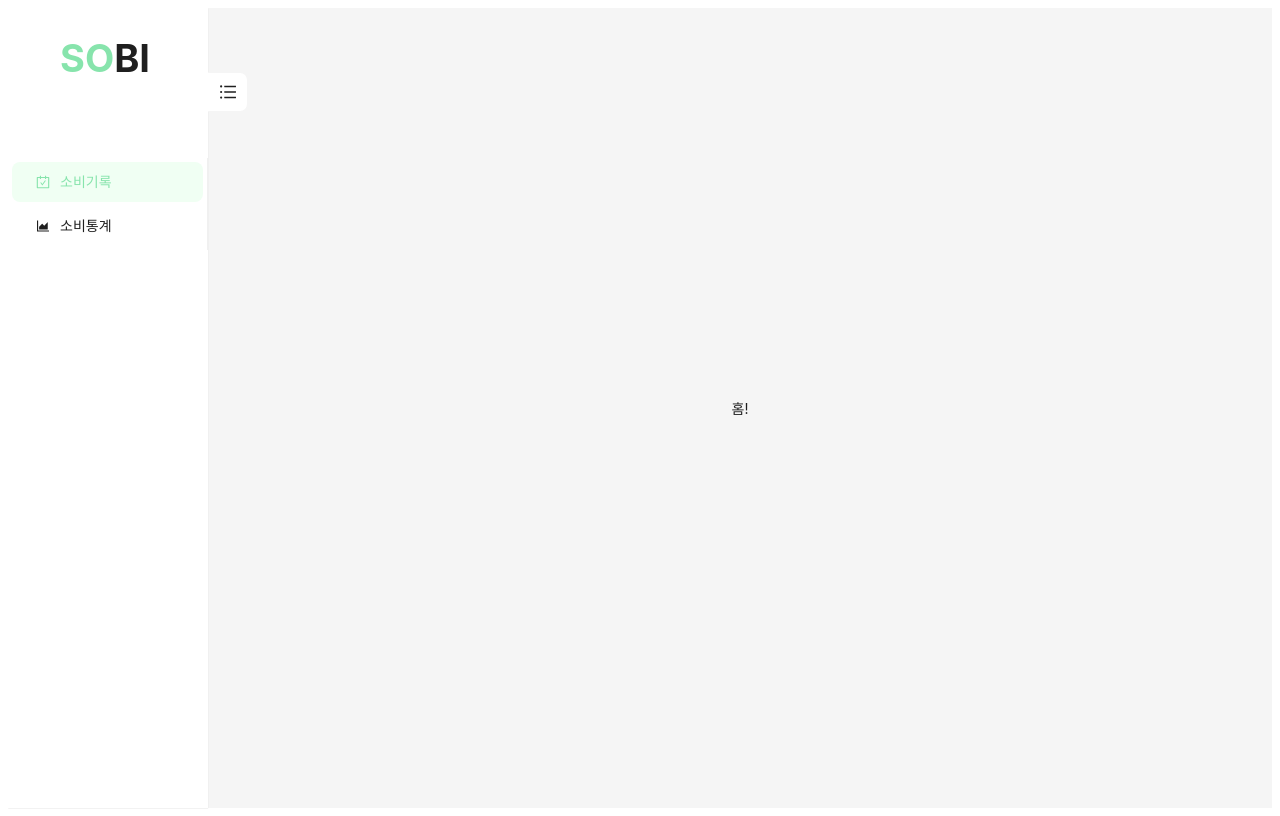
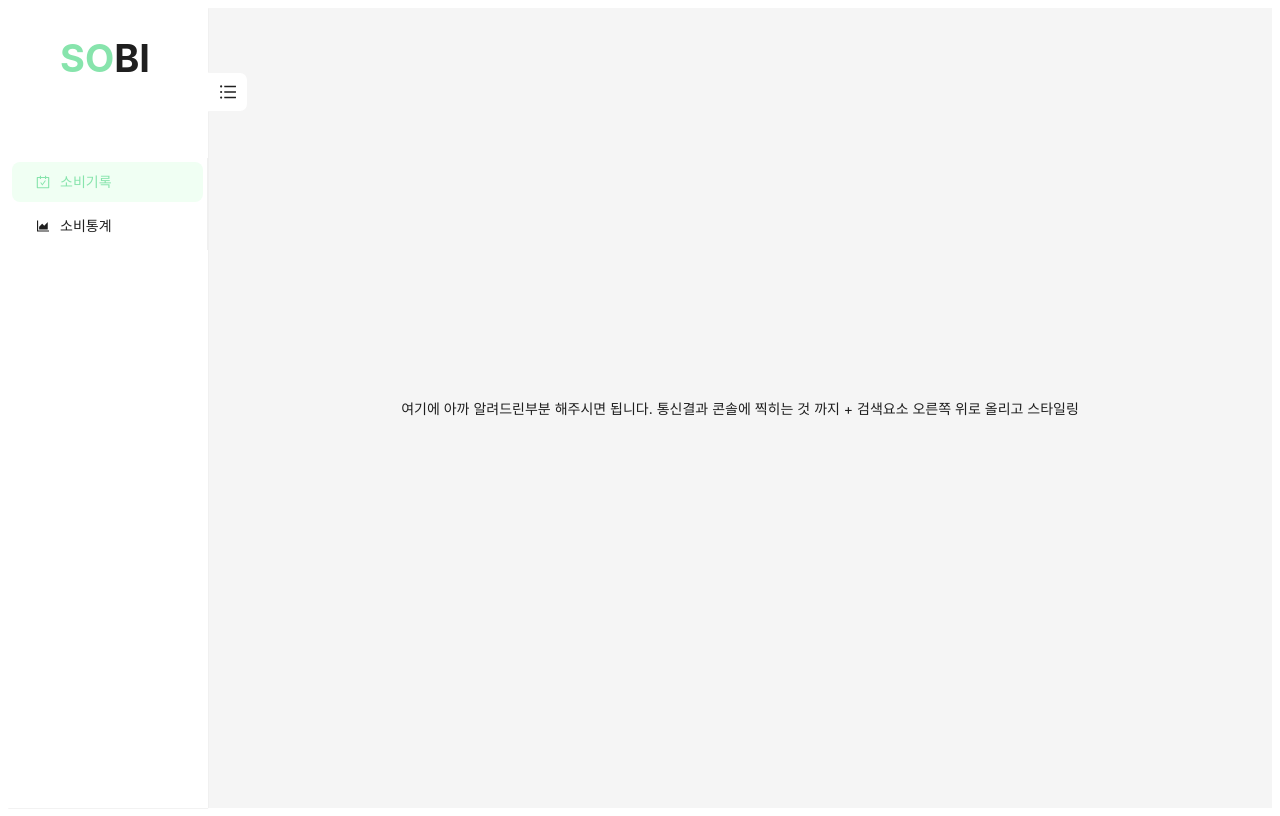
Before and after one commit to KDT1-FE/KDT5-M6, a React (Vite) app: page / in a window 1280 px wide. Built offline with nearby package versions, Linux system fonts and the light colour scheme.

Commit message:
doc: 대현님 부분

```diff
--- a/src/pages/Home/index.tsx
+++ b/src/pages/Home/index.tsx
@@ -1,3 +1,8 @@
 export default function Home() {
-  return <div>홈!</div>;
+  return (
+    <div>
+      여기에 아까 알려드린부분 해주시면 됩니다. 통신결과 콘솔에 찍히는 것 까지 +
+      검색요소 오른쪽 위로 올리고 스타일링
+    </div>
+  );
 }
```
